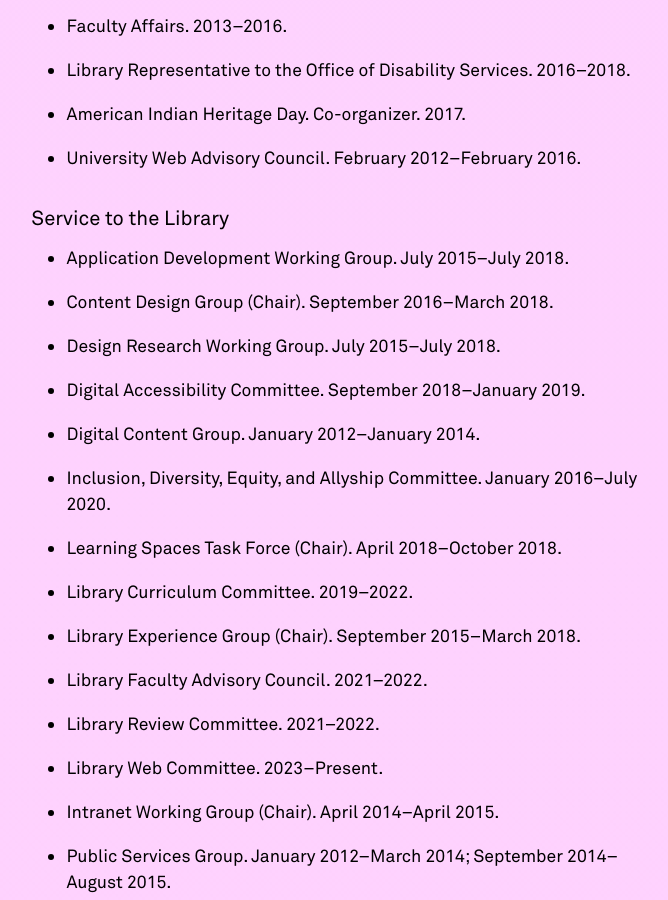
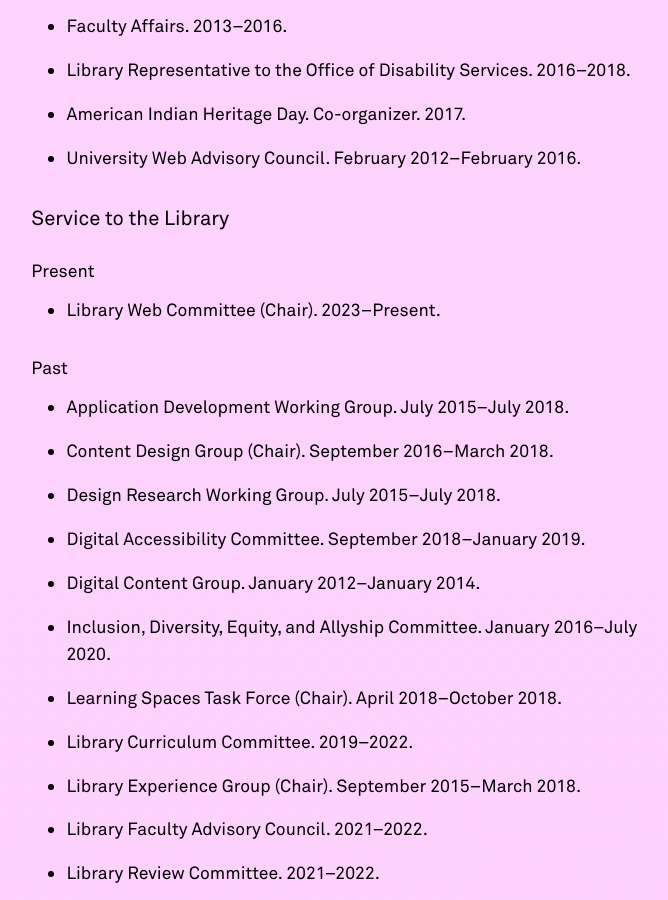
Before and after one commit to swyoung/swyoung.github.io, a Jekyll site: the page built from _pages/cv.md, in a window 1280 px wide and 900 px high, scrolled down 25157 px. Shown: the whole window, without its empty margins (252-920 px from the left). Built offline with Jekyll 4.4.1, drawn with Linux system fonts in a browser that asks for light colours; nearby versions of some CDN libraries; a style sheet for code colours, icons or effects is not loaded.

Commit message:
Update cv.md

```diff
--- a/_pages/cv.md
+++ b/_pages/cv.md
@@ -449,6 +449,11 @@ Montana State University
 </ul>
 
 ### Service to the Library
+##### Present
+<ul>
+   <li>Library Web Committee (Chair). 2023–Present.</li>
+</ul>
+##### Past
 <ul>
   <li>Application Development Working Group. July 2015–July 2018.</li>
   <li>Content Design Group (Chair). September 2016–March 2018.</li>
```
Also changed, not shown: other parts of _pages/cv.md (+1 -1 lines).
